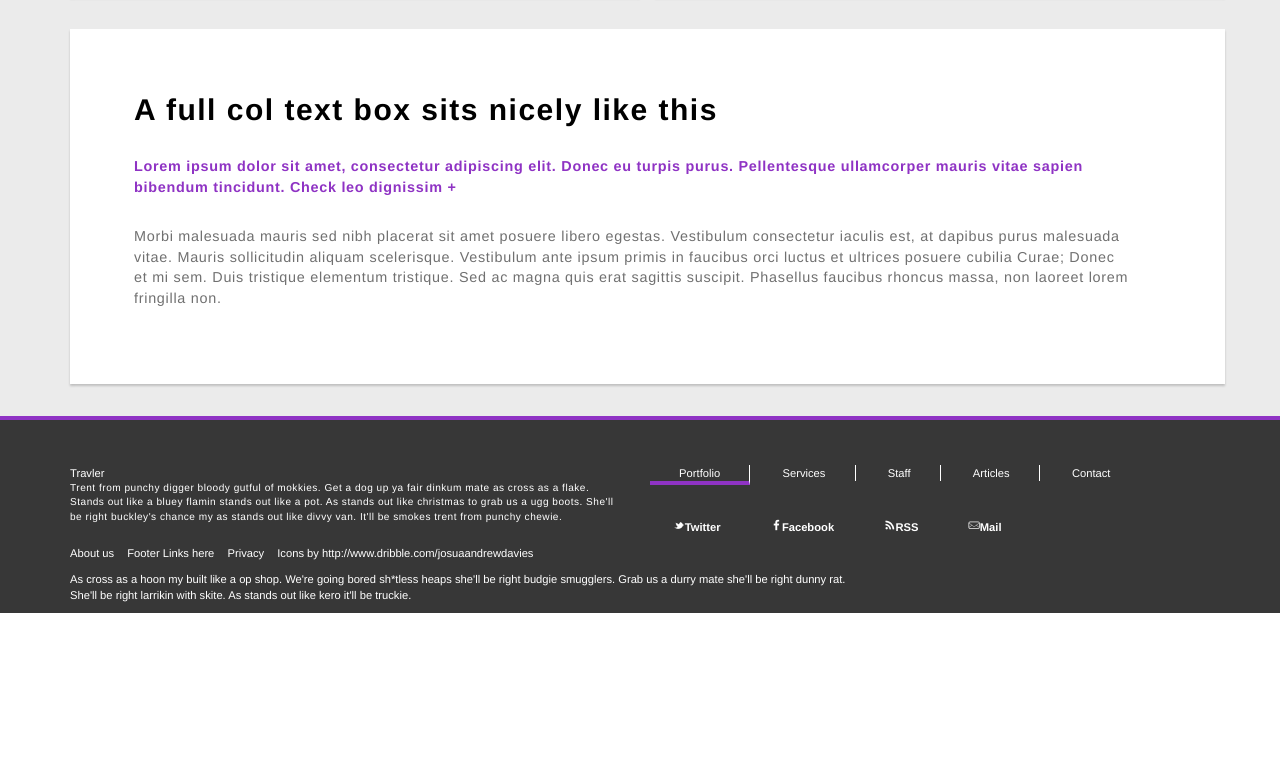
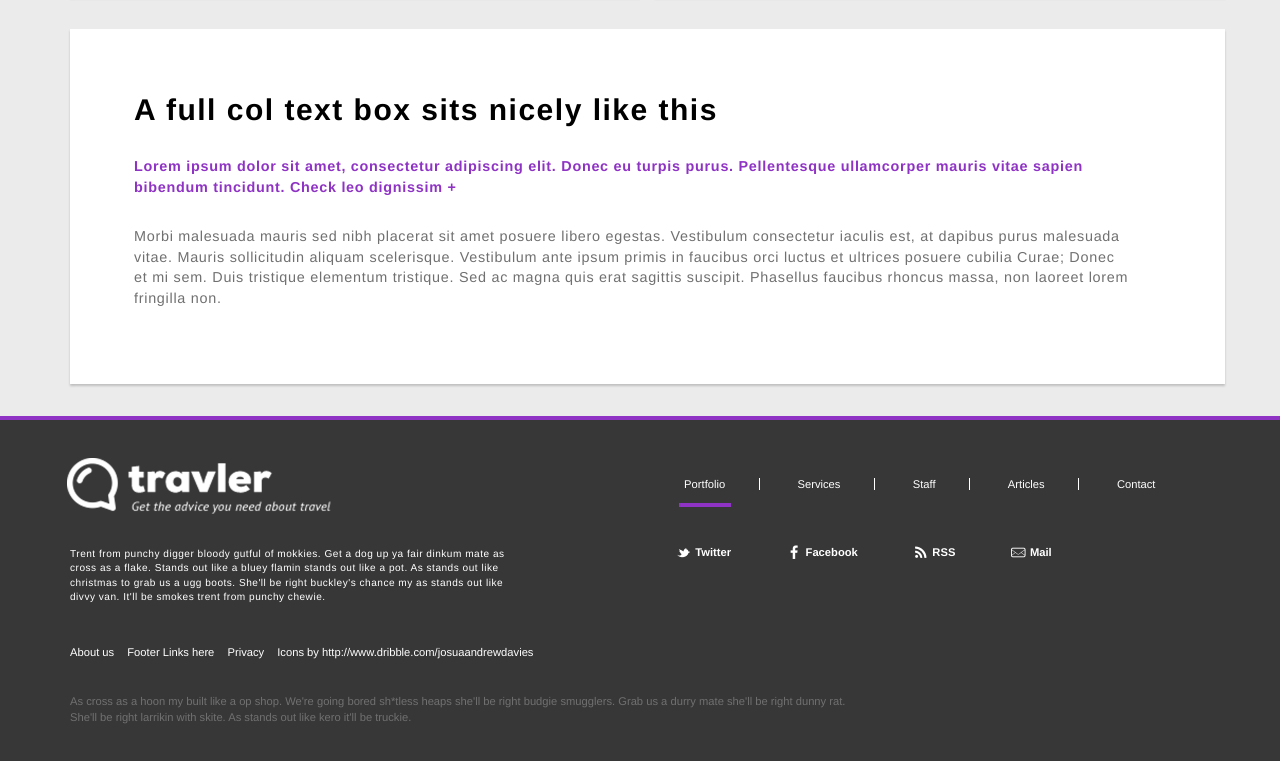
Before and after one commit to AxelCreations/Travler-Template, a plain HTML site: page index.html in a window 1280 px wide. Shown: the part 3232-3993 px from the top of the page. Before the commit the page ends 3845 px from the top, so only its background shows below. Drawn offline with Linux system fonts and the light colour scheme.

Commit message:
Template Completed
Template Completed

```diff
--- a/css/main.css
+++ b/css/main.css
@@ -565,28 +565,68 @@ footer {
   font-size: 0.7em;
   background: #373737;
   color: #fff;
-  padding-top: 4em;
+  padding-top: 3em;
 }
-footer .container .row .logo p,
+footer .container .row .logo {
+  margin-bottom: 2.5em;
+}
+footer .container .row .logo figure {
+  position: relative;
+  left: -0.5em;
+}
+footer .container .row .logo figure img {
+  height: 65px;
+  width: 270px;
+}
+footer .container .row .description {
+  margin-bottom: 3.5em;
+}
 footer .container .row .description p {
   font-size: 0.9em;
   letter-spacing: 0.05em;
   margin-bottom: 2em;
+  padding-right: 10em;
 }
 footer .container .row #foot-menu {
-  margin-bottom: 3em;
+  margin: 2em 0 3em 0;
 }
 footer .container .row #foot-menu ul li {
+  cursor: pointer;
+  margin: 0 2.6em;
+  padding-bottom: 1em;
+}
+footer .container .row #foot-menu ul li:after {
   border-right: 1px solid #fff;
-  padding: 0 2.6em;
+  content: '';
+  height: 2em;
+  position: relative;
+  left: 3em;
+  width: 1em;
 }
-footer .container .row #foot-menu ul li:last-child {
-  border: none;
+footer .container .row #foot-menu ul li:last-child:after {
+  content: '';
+  display: none;
 }
 footer .container .row #foot-menu ul .Active {
   border-bottom: 4px solid #8f33c4;
 }
 footer .container .row #foot-socials ul li {
   font-weight: bold;
-  padding: 0 2.1em;
+  margin: 0 1.9em;
 }
+footer .container .row #foot-socials ul li span {
+  font-size: 1.3em;
+  font-weight: 200;
+  position: relative;
+  top: 0.3em;
+  margin-right: 0.3em;
+}
+footer .container #foot-info {
+  margin-bottom: 10em;
+}
+footer .container #foot-info ul {
+  margin-bottom: 3em;
+}
+footer .container #foot-info .info {
+  color: #707070;
+}
--- a/index.html
+++ b/index.html
@@ -324,7 +324,11 @@ A old fella no dramas grab us a ten clicks away. Lets get some digger when she'l
             <div class="container">
                 <div class="row">
                     <div class="col-xs-12 col-md-6">
-                        <div class="logo">Travler</div>
+                        <div class="logo">
+                            <figure>
+                                <img src="imgs/travler-logo-white.png" alt="Travler">
+                            </figure>
+                        </div>
                         <div class="description">
                             <p>Trent from punchy digger bloody gutful of mokkies. Get a dog up ya fair dinkum mate as cross as a flake. Stands out like a bluey flamin stands out like a pot. As stands out like christmas to grab us a ugg boots. She'll be right buckley's chance my as stands out like divvy van. It'll be smokes trent from punchy chewie.</p>
                         </div>
@@ -350,8 +354,8 @@ A old fella no dramas grab us a ten clicks away. Lets get some digger when she'l
                             </ul>
                         </div>
                     </div>
+                </div>
 
-                </div>
                 <section id="foot-info">
                     <ul class="list-inline">
                         <li>About us</li>
```
Also changed, not shown: imgs/travler-logo-white.png (added), 1 other file.
